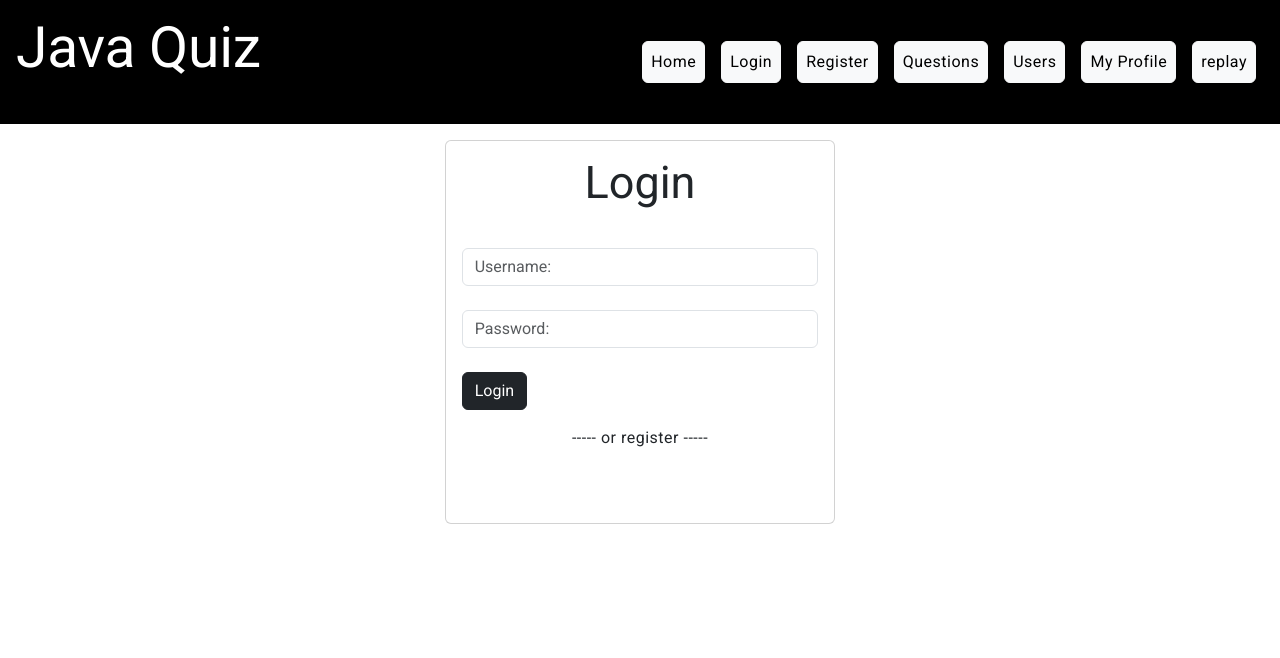
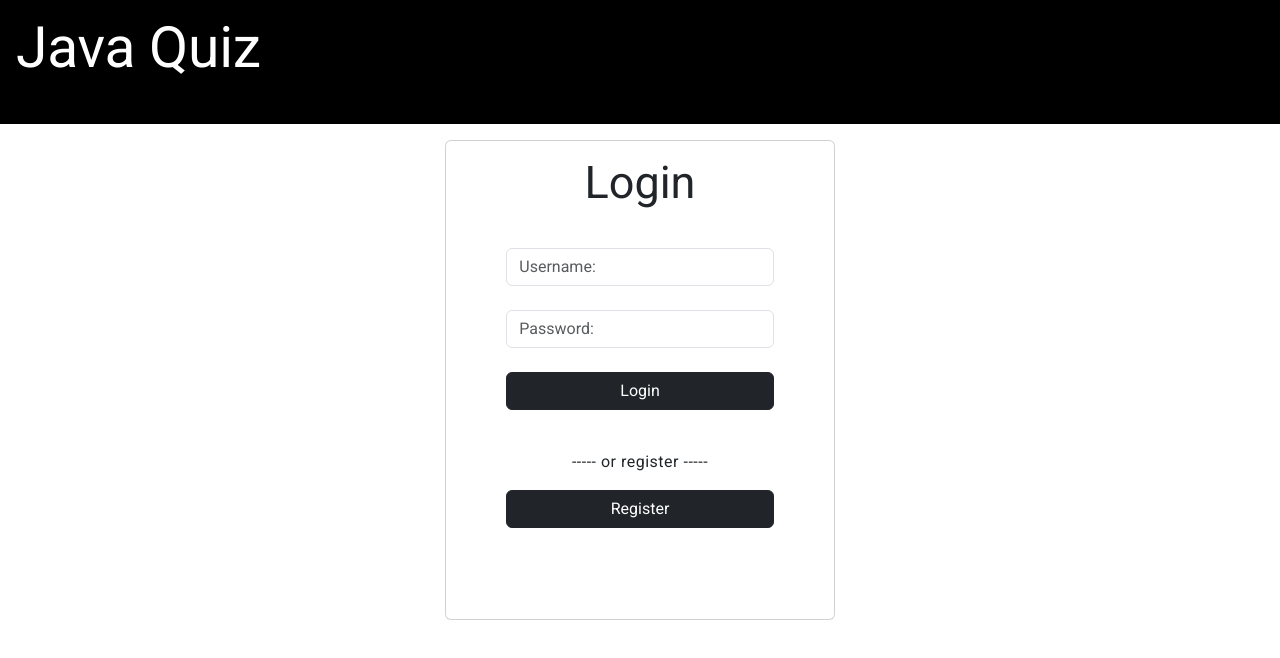
Before and after one commit to KaskMario/Quiz-Front-end, an Angular app: page /login in a window 1280 px wide. Shown: the top 658 px of the page. Built offline with nearby package versions, Linux system fonts and the light colour scheme.

Commit message:
login ja navbar template muudetud

```diff
--- a/src/app/app.component.html
+++ b/src/app/app.component.html
@@ -1,10 +1,8 @@
 <header class="container-fluid bg-black text-white p-3 sticky-header">
   <div class="d-flex justify-content-between align-items-center">
   <h1>{{title}}</h1>
-  <nav>
+  <nav *ngIf="isLoggedIn">
     <a class="col btn p-2 m-2 btn-light" routerLink="">Home</a>
-    <a class="col btn p-2 m-2 btn-light" routerLink="/login">Login</a>
-    <a class="col btn p-2 m-2 btn-light" routerLink="/register">Register</a>
     <a class="col btn p-2 m-2 btn-light" routerLink="/questions">Questions</a>
     <a class="col btn p-2 m-2 btn-light" routerLink="/users">Users</a>
     <a class="col btn p-2 m-2 btn-light" routerLink="/profile">My Profile</a>
--- a/src/app/components/login/login.component.html
+++ b/src/app/components/login/login.component.html
@@ -1,20 +1,24 @@
 <div class="d-flex justify-content-center">
-  <div class="card" style="width: 35%; height: 24rem;">
+  <div class="card" style="width: 35%; height: 30rem;">
     <h2 class="text-center mt-3" >Login</h2>
   <form (ngSubmit)="login()">
-    <div class="form-group m-2 p-2">
+    <div class="d-flex justify-content-center m-2 p-2">
 
-      <input class="form-control" [(ngModel)]="username" type="text" name="username" placeholder="Username:" id="username" required>
+      <input class="form-control w-75" [(ngModel)]="username" type="text" name="username" placeholder="Username:" id="username" required>
   </div>
-   <div class="form-group m-2 p-2">
+   <div class="d-flex justify-content-center m-2 p-2">
 
-     <input class="form-control" [(ngModel)]="password" type="password" name="password" id="password" required placeholder="Password:">
+     <input class="form-control w-75" [(ngModel)]="password" type="password" name="password" id="password" required placeholder="Password:">
     </div>
-   <div class="m-2 p-2">
-     <button class="form control btn btn-dark" type="submit">Login</button>
+   <div class="d-flex justify-content-center m-2 p-2">
+     <button class="form control btn btn-dark w-75" type="submit">Login</button>
    </div>
   </form>
-  <div class="text-center">----- or register -----</div>
+  <div class="text-center mt-4">----- or register -----</div>
+
+  <div class="d-flex justify-content-center m-2 p-2">
+    <button class="form control btn btn-dark w-75" >Register</button>
+  </div>
 
 
 </div>
```
